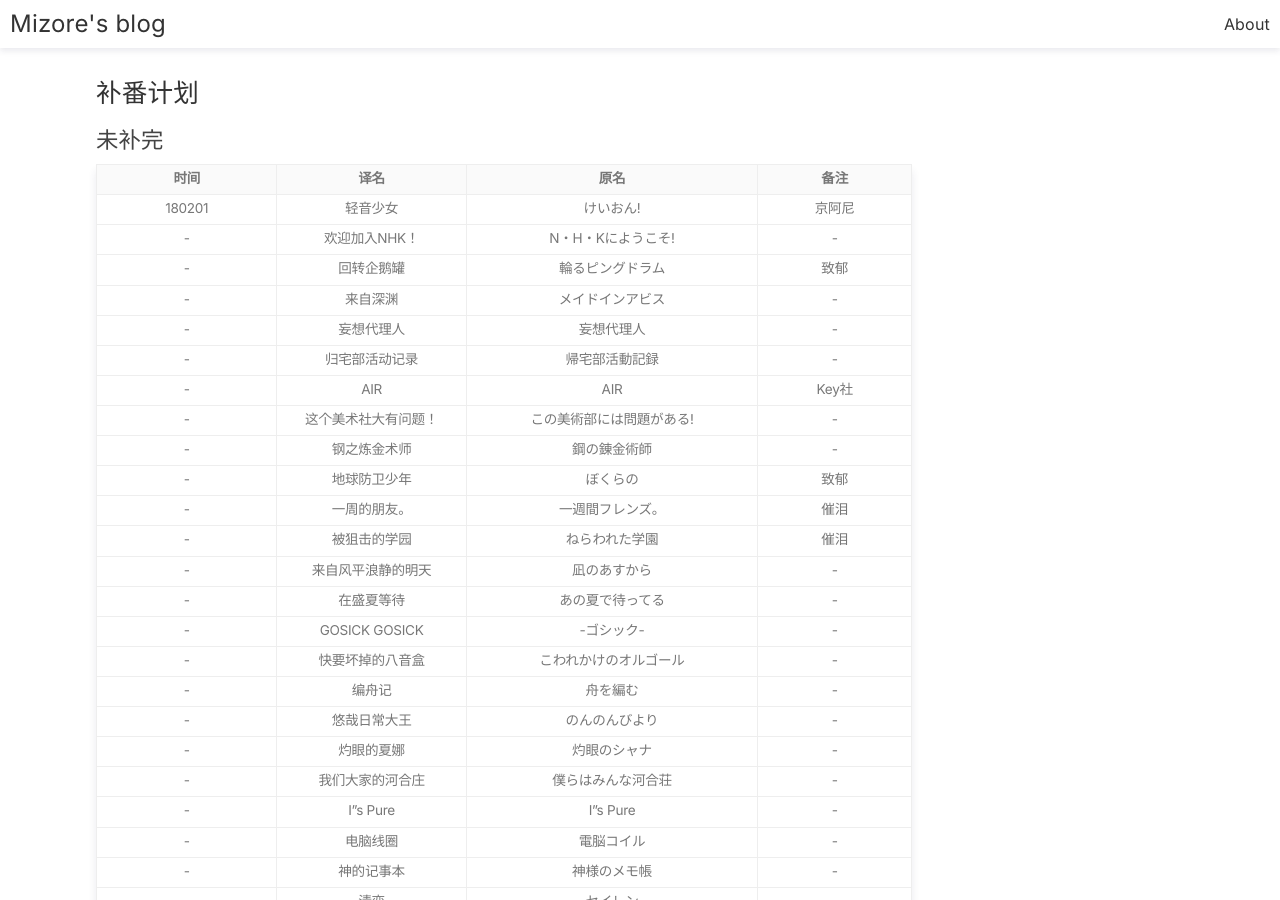
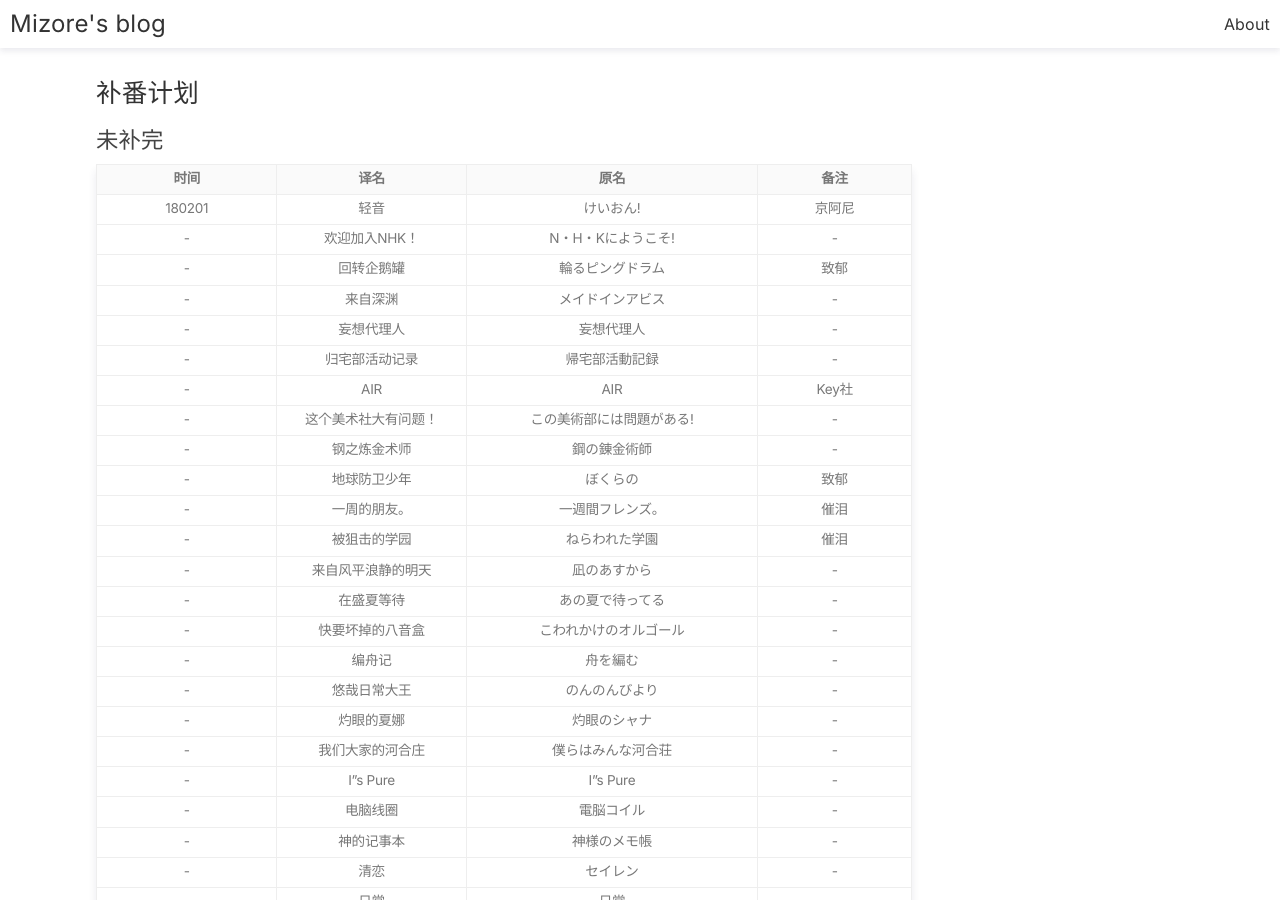
Before and after one commit to 0wQ/0wQ.github.io, a Jekyll site: the page built from _posts/2018-01-22-bangumi.md, in a window 1280 px wide and 900 px high. Built offline with Jekyll 4.4.1, drawn with Linux system fonts in a browser that asks for light colours; comment, search, counter and statistics services are not loaded.

Commit message:
blablabla

```diff
--- a/_posts/2018-01-22-bangumi.md
+++ b/_posts/2018-01-22-bangumi.md
@@ -12,7 +12,7 @@ excerpt: わたしが見たアニメと好きなアニメ。
 
 |时间|译名|原名|备注|
 |---|---|---|---|
-|180201|轻音少女|けいおん!|京阿尼|
+|180201|轻音|けいおん!|京阿尼|
 |-|欢迎加入NHK！|N・H・Kにようこそ!|-|
 |-|回转企鹅罐|輪るピングドラム|致郁|
 |-|来自深渊|メイドインアビス|-|
@@ -26,7 +26,6 @@ excerpt: わたしが見たアニメと好きなアニメ。
 |-|被狙击的学园|ねらわれた学園|催泪|
 |-|来自风平浪静的明天|凪のあすから|-|
 |-|在盛夏等待|あの夏で待ってる|-|
-|-|GOSICK GOSICK|-ゴシック-|-|
 |-|快要坏掉的八音盒|こわれかけのオルゴール|-|
 |-|编舟记|舟を編む|-|
 |-|悠哉日常大王|のんのんびより|-|
```
